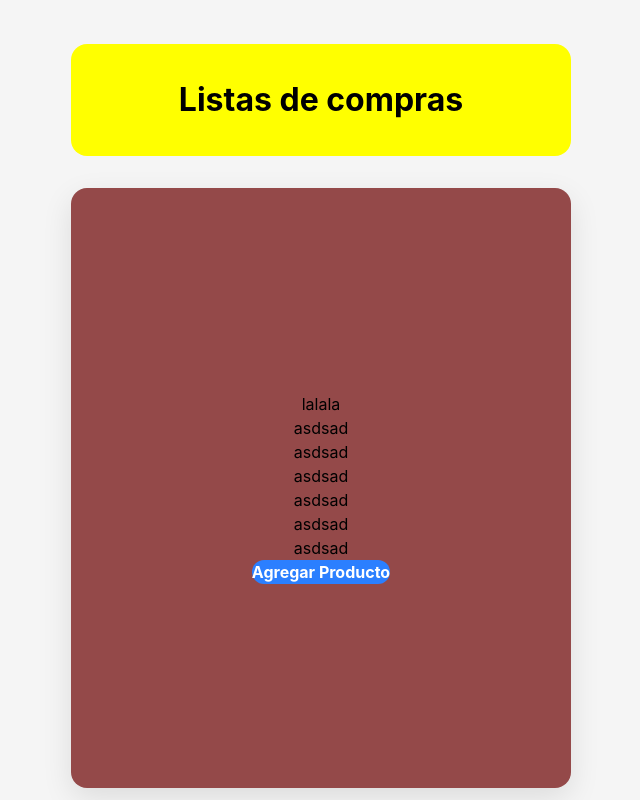
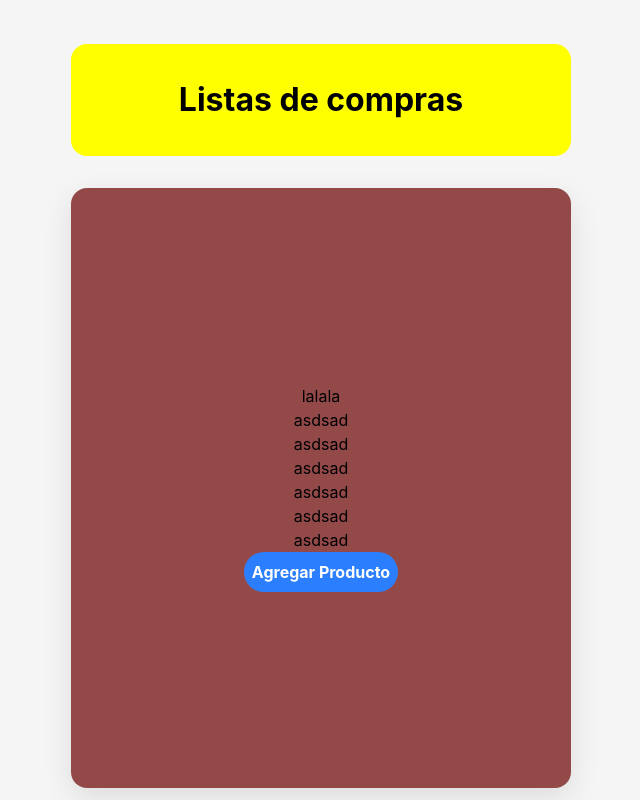
Before and after one commit to JuanEndl/listaSuper, a React (Vite) app: page / in a window 1280 px wide. Shown: the whole page, without its empty margins (319-959 px from the left). Built offline with nearby package versions, Linux system fonts and the light colour scheme.

Commit message:
arreglo del css

```diff
--- a/src/components/ListaCompras.jsx
+++ b/src/components/ListaCompras.jsx
@@ -12,7 +12,7 @@
                 <div>asdsad</div>
                 <div>asdsad</div>
                 <div>asdsad</div>
-                <button className="bg-blue-500 hover:bg-blue-700 text-white font-bold py-2 px-4 rounded-full">
+                <button className="bg-blue-500 hover:bg-blue-700 text-white font-bold py-2 px-2 rounded-full">
                     Agregar Producto
                 </button>
             </div>
--- a/src/index.css
+++ b/src/index.css
@@ -1,10 +1,4 @@
 @import "tailwindcss";
-
-*{
-  margin: 0;
-  padding: 0;
-  box-sizing: border-box;
-}
 
 .contenedor {
     /* Tamaño */
```
